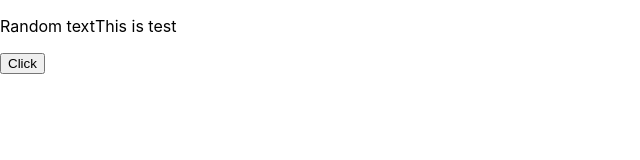
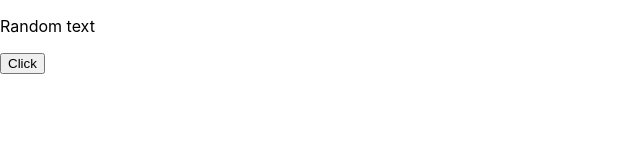
Before and after one commit to DausPx/react-class, a React (Create React App) app: page / in a window 1280 px wide. Shown: the top 160 px of the page, without its empty margins (0-640 px from the left). Built offline with nearby package versions, Linux system fonts and the light colour scheme.

Commit message:
minor removal

```diff
--- a/src/App.js
+++ b/src/App.js
@@ -6,11 +6,9 @@ import Row from "./functionalComponents/Row";
 import Simple from "./functionalComponents/Simple";
 
 function App() {
-  const {test, setTest} = useContext(AppContext)
   return <>
       <Row justify='flex-start'>
         <Simple />
-        <p>{test}</p>
       </Row>
   </>
 }
```
